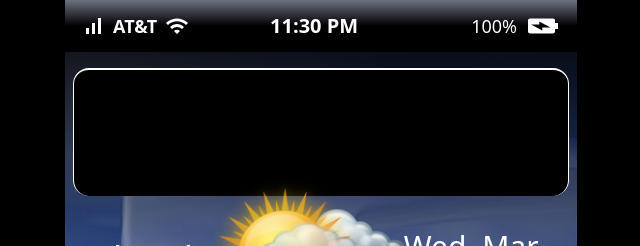
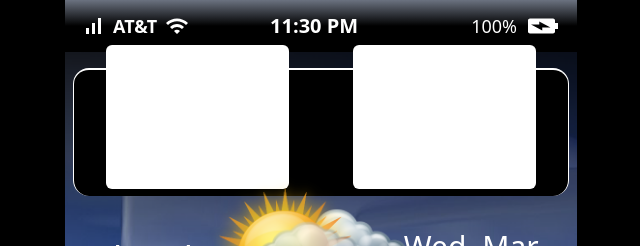
Before and after one commit to AwesomeJackify/android, a React (Vite) app: page / in a window 1280 px wide. Shown: the top 246 px of the page, without its empty margins (319-959 px from the left). Built offline with nearby package versions, Linux system fonts and the light colour scheme; some icons are missing.

Commit message:
ADDED: Squares for time

```diff
--- a/src/pages/App.tsx
+++ b/src/pages/App.tsx
@@ -123,6 +123,7 @@ function App() {
           alt="aqua"
           className="absolute top-0 left-0 w-full h-full object-cover"
         />
+        {/* Nav top */}
         <div className="flex w-full py-2 z-10 bg-gradient-to-b from-gray-500 via-black to-black">
           <div className="flex text-white justify-between w-full items-center mx-4">
             <div
@@ -146,8 +147,9 @@ function App() {
           </div>
         </div>
         <div className="flex z-10 px-2 max-w-screen-xl pt-4 mx-auto w-full flex-col gap-4 max-md:gap-8  max-md:pt-8 relative grow">
-          <div className="bg-black grow max-h-32 w-full rounded-2xl border-white border-t-2 border-x-[1px]">
-            <div className="bg-gradient-to-b from-zinc-700 to-zinc-900 h-1/2 w-full rounded-2xl"></div>
+          <div className="bg-black flex items-center gap-16 justify-evenly grow max-h-32 w-full rounded-2xl border-white border-t-2 border-x-[1px]">
+            <div className="bg-white relative bottom-4 shao  rounded-md h-36 w-3/6 ml-8"></div>
+            <div className="bg-white relative bottom-4  rounded-md h-36 w-3/6 mr-8"></div>
           </div>
           <div className="grid grid-cols-3 place-items-center">
             <div className="flex flex-col text-white gap-1">
```
